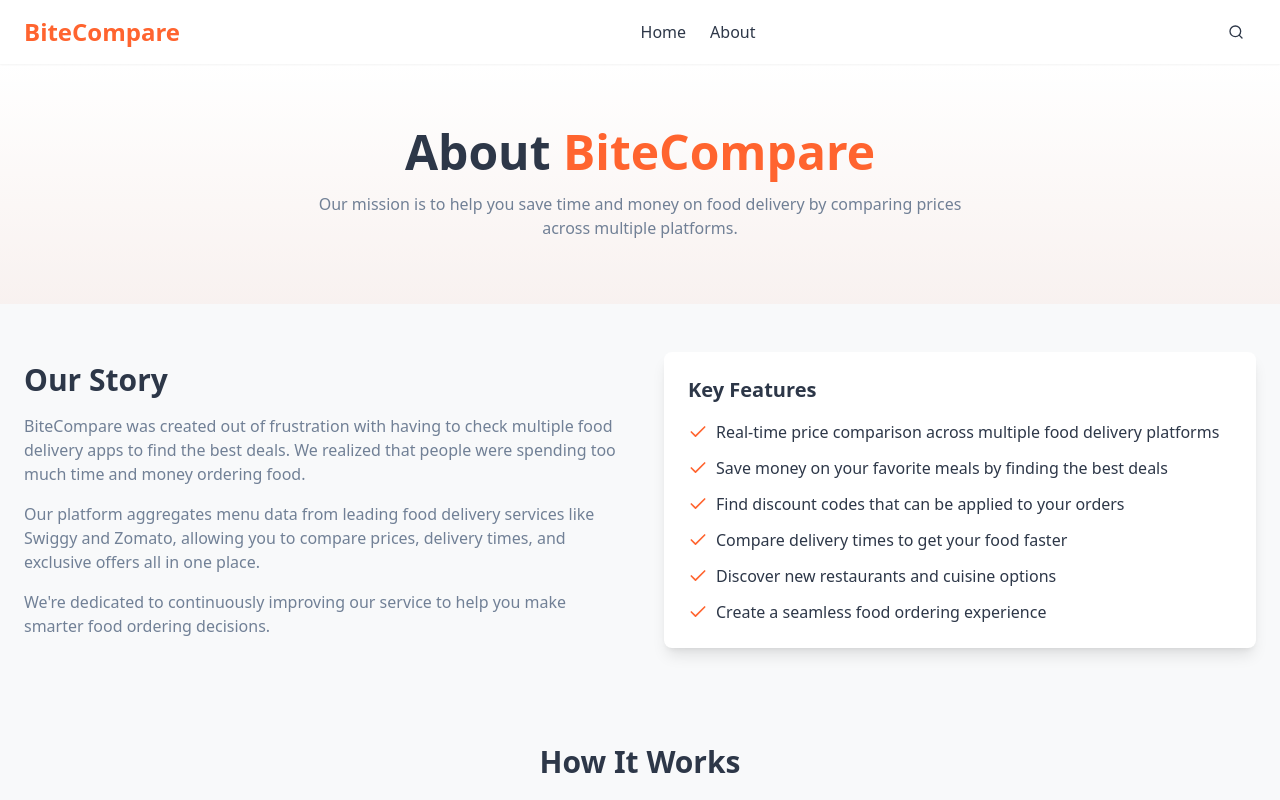
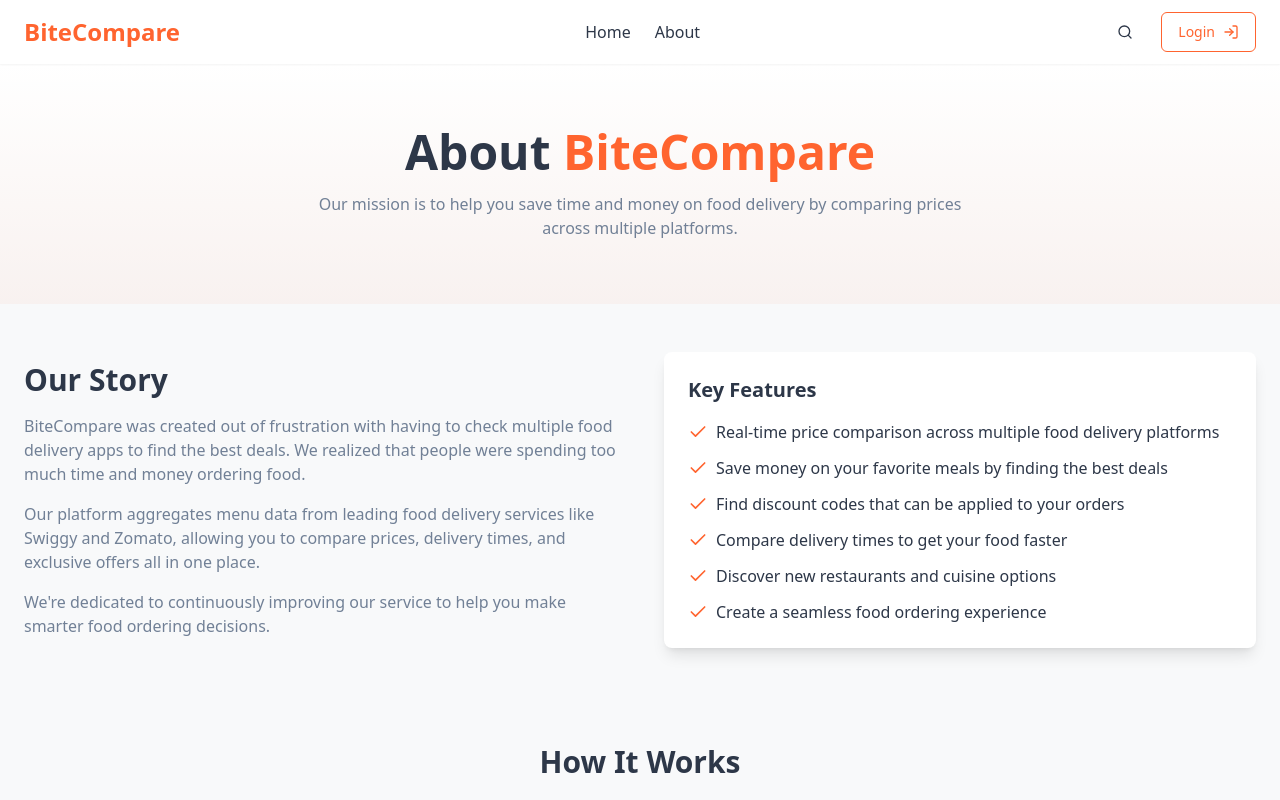
Before and after one commit to nani-0708/foodproject, a React (Vite) app: page /about in a window 1280 px wide. Shown: the top 800 px of the page. Built offline with nearby package versions, Linux system fonts and the light colour scheme.

Commit message:
Locate login page
Find the login page in the project.

```diff
--- a/src/components/Navbar.tsx
+++ b/src/components/Navbar.tsx
@@ -1,10 +1,15 @@
 
 import React from 'react';
-import { Link } from 'react-router-dom';
-import { Search } from 'lucide-react';
+import { Link, useNavigate } from 'react-router-dom';
+import { Search, LogIn } from 'lucide-react';
 import { Button } from "@/components/ui/button";
 
 const Navbar = () => {
+  const navigate = useNavigate();
+
+  // Check if user is logged in
+  const isLoggedIn = localStorage.getItem('user') !== null;
+
   return (
     <nav className="sticky top-0 z-50 bg-white shadow-sm w-full">
       <div className="container mx-auto px-4 md:px-6 py-3 flex justify-between items-center">
@@ -21,9 +26,18 @@ const Navbar = () => {
           </Link>
         </div>
 
-        <div className="flex items-center space-x-2">
+        <div className="flex items-center space-x-4">
           <Button variant="ghost" size="icon" className="text-food-dark hover:text-food-orange">
             <Search className="h-5 w-5" />
+          </Button>
+
+          <Button
+            variant="outline"
+            className="flex items-center gap-2 border-food-orange text-food-orange hover:bg-food-orange hover:text-white"
+            onClick={() => navigate('/login')}
+          >
+            {isLoggedIn ? 'Account' : 'Login'}
+            <LogIn className="h-4 w-4" />
           </Button>
         </div>
       </div>
```
